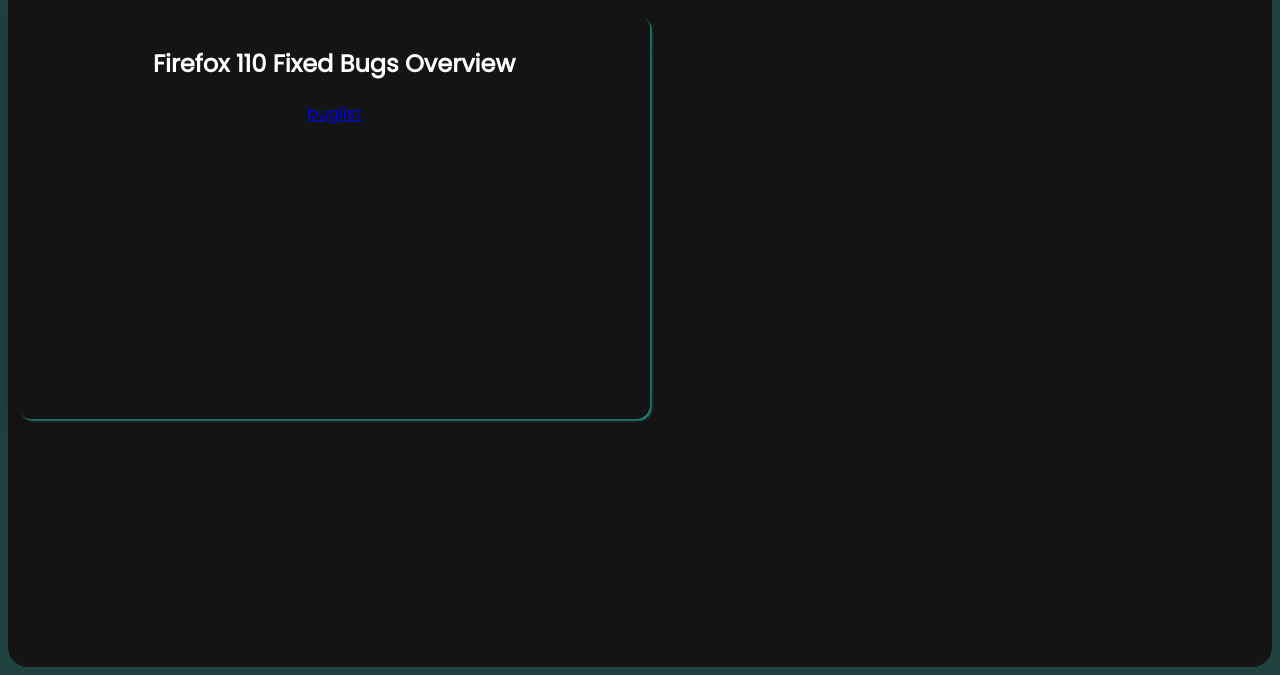
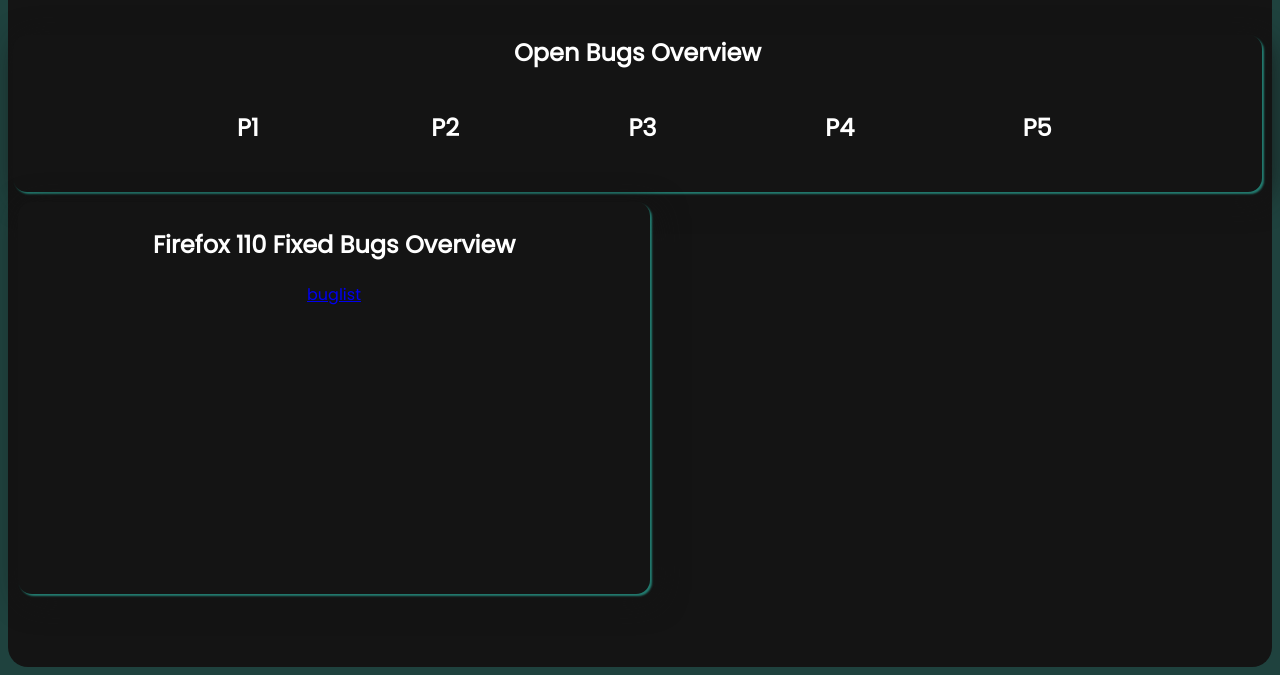
Before and after one commit to Firefox-Media-Playback-Team/media-bugs-dashboard, a plain HTML site: page index.html in a window 1280 px wide. Shown: the part 125-800 px from the top of the page. Drawn offline with nearby package versions, Linux system fonts and the light colour scheme; no server answers.

Commit message:
add priority section.

```diff
--- a/css/main.css
+++ b/css/main.css
@@ -9,8 +9,8 @@ body {
   border-radius:20px;
 }
 
+/* header */
 .header {
-  margin: 0px;
   height:15vh;
   text-align: center;
   border-radius:10px;
@@ -28,14 +28,47 @@ body {
   margin-top: 3vmin;
 }
 
+/* dashboard basic units */
+/* .dashboard .row {
+  margin-left: 5px;
+  margin-right: 5px;
+  background: blue;
+} */
+
 .dashboard-page {
   background:#141414;
   box-shadow: 2px 2px 2px #227C70, 6px 6px 30px #141414;
   border-radius:14px;
-  padding:6px 0px;
   font-family: 'Poppins';
 }
 
+.dashboard-page .title {
+  color: white;
+  text-align: center;
+  font-weight: 100;
+}
+
+
+.dashboard-page h2 {
+  color: white;
+}
+
+/* priority section */
+.priority-overview {
+  height: 20%;
+  margin: 10px 10px 10px 5px;
+  text-align: center;
+}
+
+.priority-overview .priority-section {
+  /* background-color: aqua; */
+  height: 50%;
+  width: 15%;
+  margin-left: 10px;
+  display: inline-block;
+}
+
+/* version fixed bug section */
 .version-fixed-bugs {
   margin-left: 10px;
   width: 50%;
@@ -65,18 +98,11 @@ body {
 
 .fixed-bug-list {
   aspect-ratio: 2/1;
-  /* background: red; */
   width: 100%;
   height: 100%;
   display: inline-block;
   scroll-snap-align: center;
   margin: 5px;
-}
-
-.fixed-bug-list .title {
-  color: white;
-  text-align: center;
-  font-weight: 100;
 }
 
 .fixed-bug-list .description {
--- a/index.html
+++ b/index.html
@@ -14,6 +14,10 @@
     <img id="title-img" src="resources/firefox.png" height="90%"/>
     <div id="title">Media Bug Dashboard</div>
   </div>
+  <div class="priority-overview dashboard-page">
+    <div class="title"></div>
+    <div class="data-section"></div>
+  </div>
   <div class="version-fixed-bugs dashboard-page">
     <div id="main" class="chart-data">
       <div class="horizontal-scroll-bar"></div>
@@ -28,6 +32,8 @@
 <script>
 
 (async _ => {
+  createPrioritySection();
+
   const latestVersion = 110;
   const displayVersionAmount = 5;
   for (let ver = latestVersion; ver > latestVersion - displayVersionAmount; ver--) {
--- a/js/bugzilla.js
+++ b/js/bugzilla.js
@@ -1,6 +1,7 @@
 const BUGZILLA_REST_URL = "https://bugzilla.mozilla.org/rest/bug";
 const BUGZILLA_BUTLIST_URL = "https://bugzilla.mozilla.org/buglist.cgi";
 const FIXED_BUGS_REQUEST = "?v2=verified&o1=equals&query_format=advanced&f1=cf_status_firefox${VERSION}&component=Audio%2FVideo&component=Audio%2FVideo%3A%20cubeb&component=Audio%2FVideo%3A%20GMP&component=Audio%2FVideo%3A%20Playback&resolution=FIXED&j_top=OR&f2=cf_status_firefox${VERSION}&v1=fixed&o2=equals&product=Core"
+const PRIORITY_BUGS_REQUEST = "?resolution=---&component=Audio%2FVideo&component=Audio%2FVideo%3A%20cubeb&component=Audio%2FVideo%3A%20GMP&component=Audio%2FVideo%3A%20Playback&priority=${PRIORITY}";
 
 var DEBUG = true;
 var VERVOSE = false;
@@ -45,10 +46,23 @@ function getBugListLinkForVersion(version) {
   return BUGZILLA_BUTLIST_URL + FIXED_BUGS_REQUEST.replaceAll("${VERSION}", version);
 }
 
+function getBugListLinkForPriority(priority) {
+  return BUGZILLA_BUTLIST_URL + PRIORITY_BUGS_REQUEST.replaceAll("${PRIORITY}", priority);
+}
+
 function getBugListRestfulForVersion(version) {
   return BUGZILLA_REST_URL + FIXED_BUGS_REQUEST.replaceAll("${VERSION}", version);
 }
 
+function getBugListRestfulForPriority(priority, countOnly = false) {
+  return BUGZILLA_REST_URL +
+         PRIORITY_BUGS_REQUEST.replaceAll("${PRIORITY}", priority) +
+        (countOnly ? "&count_only=1":"");
+}
+
+/**
+ * For version
+ */
 async function generateFixedBugListForVersion(version) {
   // TODO : verify version
   let buglist;
@@ -66,6 +80,36 @@ async function generateFixedBugListForVersion(version) {
   return buglist;
 }
 
+/**
+ * Priority Section
+ */
+ async function getBugListForPriority(priority) {
+  // TODO : verify priority
+  let buglist;
+  if (sessionStorage.getItem(priority)) {
+    buglist = JSON.parse(sessionStorage.getItem(priority));
+    LOG(`Generate buglist for ${priority} from session storage`);
+  } else {
+    const response = await fetch(getBugListRestfulForPriority(priority));
+    buglist = await response.json();
+    sessionStorage.setItem(priority, JSON.stringify(buglist.bugs));
+    LOG(`Generate buglist for ${priority} from fetching`);
+    buglist = buglist.bugs;
+  }
+  return buglist;
+}
+
+async function getBugCountForPriority(priority) {
+  // TODO : verify priority
+  const response = await fetch(
+      getBugListRestfulForPriority(priority, true /* countOnly */));
+  let rv = await response.json();
+  return rv.bug_count;
+}
+
+/**
+ * Catergory rule
+ */
 function isBugBelongToCategory(bug, category) {
   // By component
   if (category.component && bug.component === category.component) {
--- a/js/visualization.js
+++ b/js/visualization.js
@@ -5,8 +5,48 @@ function getCanvasForVersion(version) {
   return canvas;
 }
 
+function createRootElementFrom(query, rootClassName) {
+  let root = document.createElement("div");
+  if (rootClassName) {
+    root.className = rootClassName;
+  }
+  document.querySelector(query).appendChild(root);
+  return root;
+}
+
+/**
+ * Priority Section
+ */
+ async function createPrioritySection() {
+  let title = document.createElement('h2');
+  title.innerHTML = `Open Bugs Overview`;
+  document.querySelector(".priority-overview>.title").appendChild(title);
+  createProrityBugReportSection("P1");
+  createProrityBugReportSection("P2");
+  createProrityBugReportSection("P3");
+  createProrityBugReportSection("P4");
+  createProrityBugReportSection("P5");
+}
+
+async function createProrityBugReportSection(priority) {
+  const root = createRootElementFrom(
+      ".priority-overview>.data-section", "priority-section");
+  let priorityTitle = document.createElement('h2');
+  priorityTitle.innerHTML = priority;
+  root.appendChild(priorityTitle);
+
+  let bugAmount = document.createElement('a');
+  bugAmount.innerHTML = await getBugCountForPriority(priority);
+  bugAmount.href = getBugListLinkForPriority(priority);
+  root.appendChild(bugAmount);
+}
+
+/**
+ * Version Section
+ */
 async function getPieChartForFixedBugsFromVersion(version) {
-  const root = createFixedBugListVisualRoot();
+  const root = createRootElementFrom(
+      ".chart-data > .horizontal-scroll-bar", "fixed-bug-list");
 
   let titleDiv = document.createElement("div");
   let title = document.createElement('h2');
@@ -27,13 +67,6 @@ async function getPieChartForFixedBugsFromVersion(version) {
   root.appendChild(canvas);
 
   await createPieChart(canvas, version);
-}
-
-function createFixedBugListVisualRoot() {
-  let root = document.createElement("div");
-  root.className = "fixed-bug-list";
-  document.querySelector(".chart-data > .horizontal-scroll-bar").appendChild(root);
-  return root;
 }
 
 async function createPieChart(canvas, version) {
```
